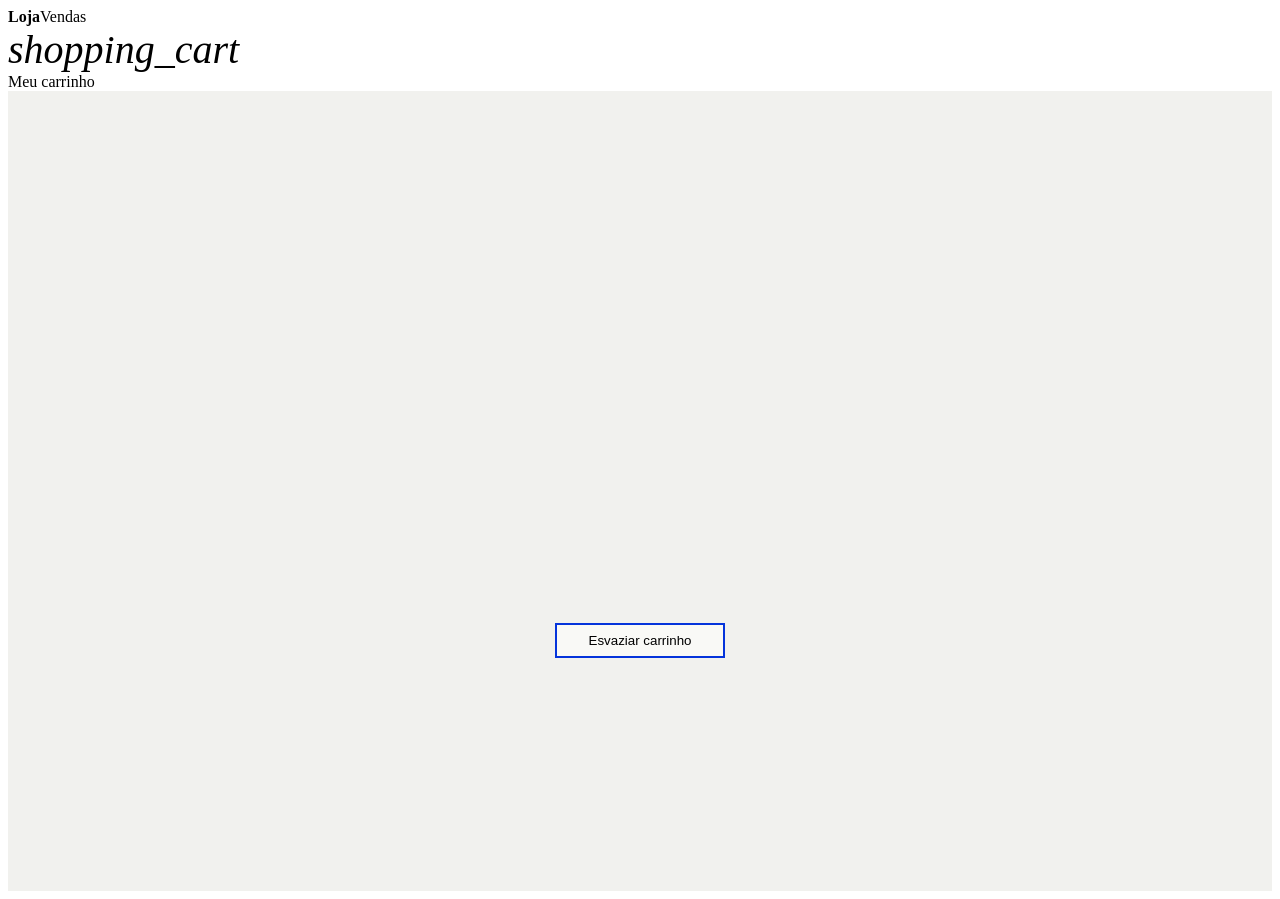
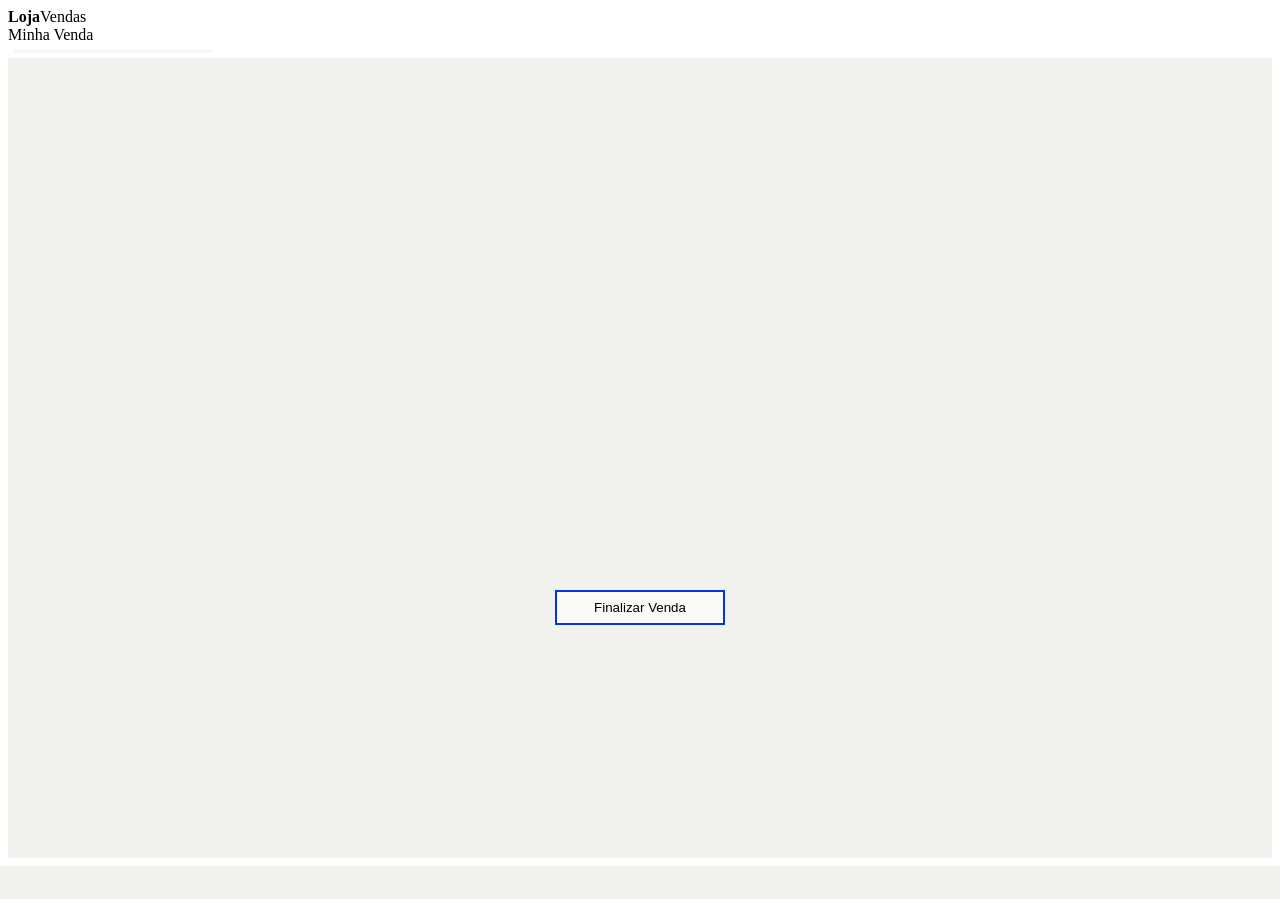
Before and after one commit to patriciaEliseu/sistema-pagamento, a PHP site: page / in a window 1280 px wide. After the commit the page ends 866 px from the top, so only its background shows below. Run offline with PHP 8.4, Linux system fonts and the light colour scheme.

Commit message:
acertando

```diff
--- a/bd-venda.sql
+++ b/bd-venda.sql
@@ -21,5 +21,6 @@ CREATE TABLE endereco (
 
 CREATE TABLE venda (
     id_venda INTEGER AUTO_INCREMENT NOT NULL PRIMARY KEY,
-    data_venda DATE
+    data_venda DATE,
+    id_endereco
 ) ENGINE=InnoDB;
--- a/index.html
+++ b/index.html
@@ -1,11 +1,11 @@
 <!DOCTYPE html>
-<html lang="en">
+<html lang="pt-br">
 <head>
     <meta charset="UTF-8">
     <meta name="viewport" content="width=device-width, initial-scale=1.0">
     <link rel="stylesheet" href="style.css" />
-    <script src="processa.php" defer></script>
-    <script src="script.js" defer></script>
+    <script src="processa.php"></script>
+
 
   </head>
   <body>
@@ -13,17 +13,17 @@
       <div class="container-title">
         <span class="title"><strong>Loja</strong>Vendas</span>
       </div>
-      <i class="material-icons" style="font-size:40px;color:black">shopping_cart</i>
       <div class="container-cartTitle">
-        <span class="cart__title">Meu carrinho</span>
+        <span class="cart__title">Minha Venda</span>
       </div>
     </header>
     <section class="container">
-      <section class="items"></section>
-      <section class="cart">
-        <ol class="cart__items"></ol>
-        <button class="empty-cart">Esvaziar carrinho</button>
+      <section class="item"></section>
+      <section class="venda">
+        <ol class="venda__items"></ol>
+        <button class="empty-venda">Finalizar Venda</button>
       </section>
     </section>
+    <script src="script.js"></script>
   </body>
 </html>
--- a/script.js
+++ b/script.js
@@ -1,72 +1,23 @@
-const space = document.querySelector('.cart__items');
-// console.log('judas2222', space);
-
-function createProductImageElement(imageSource) { /* traz as imagens */
-  const img = document.createElement('img');
-  img.className = 'item__image';
-  img.src = imageSource;
-  return img;
+  async function getProduct(produtoId) {
+    const recebeApiProduto = await fetch(`https://api.mercadolibre.com/items/${produtoId}`);
+    const produto = await recebeApiProduto.json();
+    return produto;
   }
 
-function apagaTudo() { /* estou apagando todo o innerHtml */
-  space.innerHTML = ' ';
-}
 
-function buscaBotaoEsvaziaCarrinho() {
-  const vem = document.querySelector('.empty-cart');
-  vem.addEventListener('click', apagaTudo);
-  // console.log(vem);
-}
-
-function salvaCarrinho() {
-  saveCartItems(space.innerHTML);
-}
-
-function createCustomElement(element, className, innerText) { /* cria o botão, id e titulo */
-  const e = document.createElement(element);
-  e.className = className;
-  e.innerText = innerText;
-
-  return e;
-}
-
-function createProductItemElement({ sku, name, image }) { /* cria a section e coloca createProductImageElement e createCustomElement como filho */
-  const section = document.createElement('section');
-  section.className = 'item';
-
-  section.appendChild(createCustomElement('span', 'item__sku', sku));
-  section.appendChild(createCustomElement('span', 'item__title', name));
-  section.appendChild(createProductImageElement(image));
-  section.appendChild(createCustomElement('button', 'item__add', 'Adicionar ao carrinho!'));
-  // console.log('jaaaa', section);
-  return section;
-}
-
-function getSkuFromProductItem(item) { /* ele traz o sku ID */
-  // console.log('aparece', item.querySelector('span.item__sku').innerText);
-  return item.querySelector('span.item__sku').innerText;
-}
-// requisito 03
-function cartItemClickListener(event) { /* evento de clicar no item e deletar */
-  event.target.remove();
-  salvaCarrinho();
-}
 
   function createCartItemElement({ sku, name, salePrice }) { /* criando li e que vai nela */
     const li = document.createElement('li');
-  li.className = 'cart__item';
+    li.className = 'venda__items';
     li.innerText = `SKU: ${sku} | NAME: ${name} | PRICE: $${salePrice}`;
     li.addEventListener('click', cartItemClickListener);
 
     return li;
   }
 
-// requisito 02
   async function buscarItem(elemento) {
-  // console.log('judas3', elemento.target.parentNode);
-  const retSku = getSkuFromProductItem(elemento.target.parentNode); /* está pegando ol que é o pai da li para poder deletar */
-  // console.log('judas', retSku);
-  // const space = document.querySelector('.cart__items');
+
+    const retSku = getSkuFromProductItem(elemento.target.parentNode);
     const buscaItem = await fetchItem(retSku);
     const retornoItem = {
       sku: buscaItem.id,
@@ -79,38 +30,3 @@ async function buscarItem(elemento) {
 
     return buscaItem;
   }
-
-// requisito 01
-async function buscarProdutos(produto) {
-  const espace = document.querySelector('.items'); /* buscou no html a section classe items. */
-  const buscaProdut = await fetchProducts(produto); /* salva o valor de procurar o computador */
-  buscaProdut.results.forEach((element) => { /* salvando o valor de results */
-    const retornoValor = {
-      sku: element.id,
-      name: element.title,
-      image: element.thumbnail,
-    };
-    espace.appendChild(createProductItemElement(retornoValor));/* inserindo como filho o retornoValor do espace. */
-  });
-  const buscaBotao = document.querySelectorAll('.item__add');/* buscou no html o botão add ao carrinho */
-  buscaBotao.forEach((element) => element.addEventListener('click', buscarItem));/* salvou o evento de click */
-  // console.log('judas', buscaBotao);
-  /* console.log(espace);
-  console.log(buscaProdut); */
-  return buscaProdut;
-}
-
-// requisito 04;
-function recuperaCarrinho() {
-  space.innerHTML = getSavedCartItems();
-  space.addEventListener('click', cartItemClickListener);
-}
-
-window.onload = async () => {
-  recuperaCarrinho();
-  // requisito 1
-  await buscarProdutos('computador');
-  // requisito 02
-  // await buscarItem('MLB1615760527');
-  buscaBotaoEsvaziaCarrinho();
-};
--- a/style.css
+++ b/style.css
@@ -5,37 +5,12 @@
     height: auto;
     margin: 5px;
     width: 200px;
-    border: 2px solid rgb(234, 234, 233);
+    border: 2px solid rgba(234, 234, 233, 0.39);
     border-radius: 5px;
     box-sizing: border-box;
   }
 
-  .item .item__sku {
-    display: none;
-  }
-
-  .item .item__title {
-    display: flex;
-    align-items: center;
-    flex-grow: 1;
-    padding: 10px;
-    text-align: center;
-  }
-
-  .item .item__image {
-    width: 100%;
-  }
-
-  .item .item__add {
-    background-color: rgb(5, 52, 219);
-    border: 0;
-    cursor: pointer;
-    margin: 0;
-    padding: 10px;
-    color: white;
-  }
-
-  .cart {
+  .venda {
     display: flex;
     flex-basis: 32%;
     flex-flow: column wrap;
@@ -43,12 +18,12 @@
     height: 100vh;
   }
 
-  .cart .cart__items {
+  .venda .venda__items {
     height: 500px;
     overflow-y: scroll;
   }
 
-  .empty-cart {
+  .empty-venda {
     width: 170px;
     height: 35px;
     margin: 0 auto;
```
Lines whose indentation alone changed are shown as unchanged.
